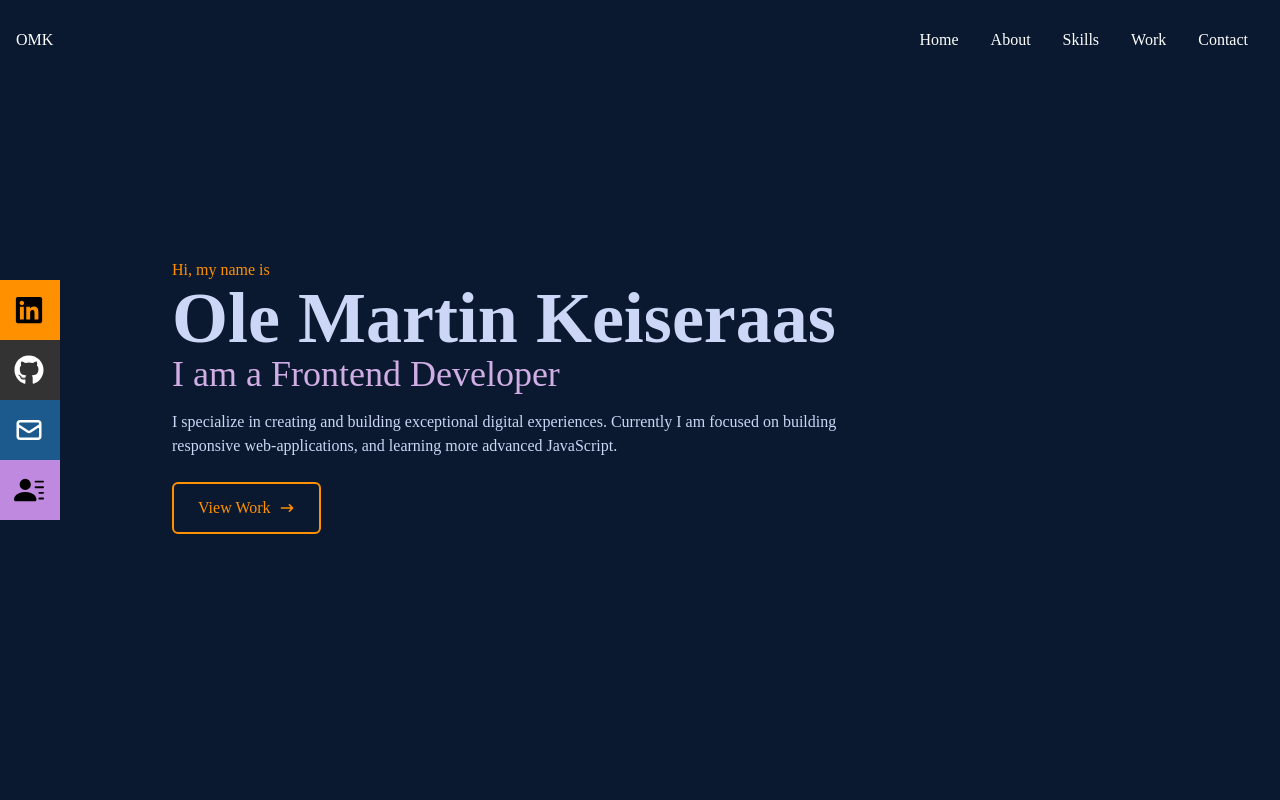
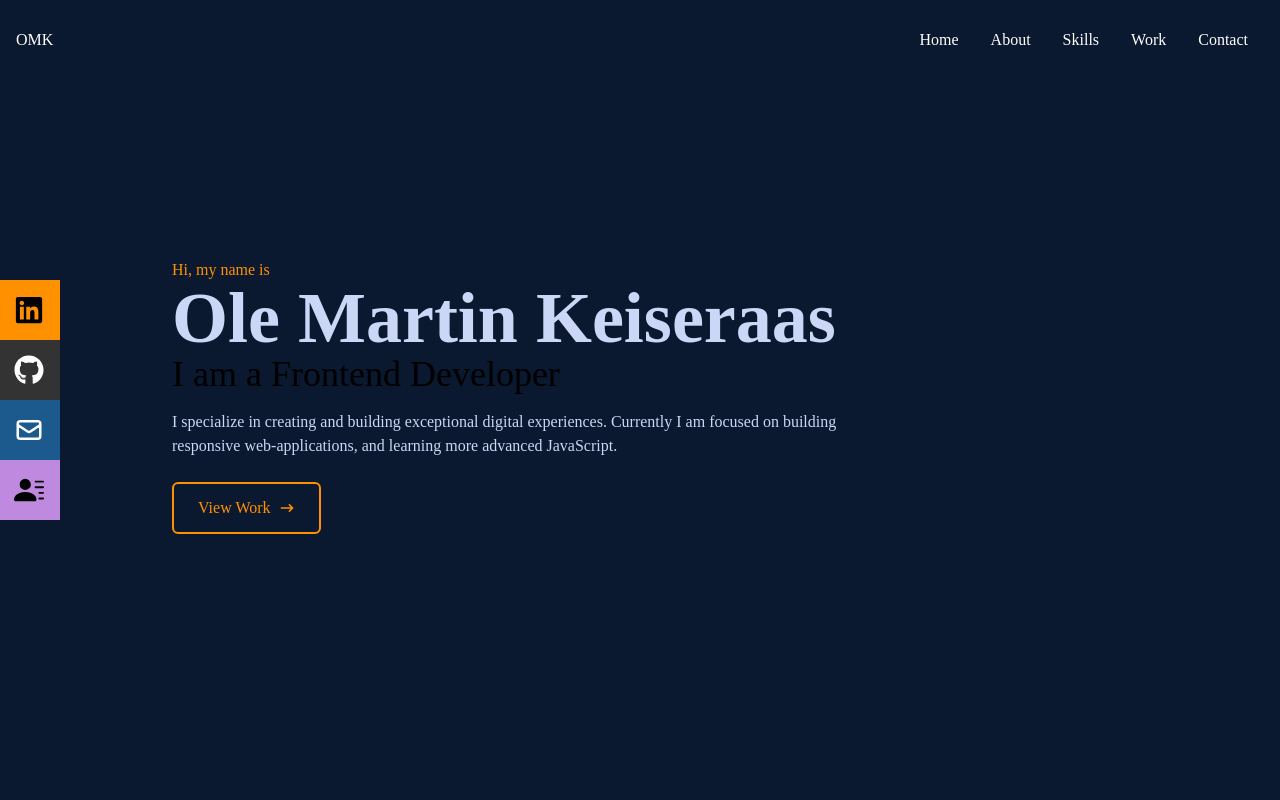
Before and after one commit to OleMartinKeis/OMK-Portfolio-2, a React (Vite) app: page / in a window 1280 px wide. Shown: the top 800 px of the page. Built offline with nearby package versions, Linux system fonts and the light colour scheme; a web font is replaced by a local one.

Commit message:
updated color

```diff
--- a/src/components/home/index.jsx
+++ b/src/components/home/index.jsx
@@ -9,7 +9,7 @@ function Home() {
         <h1 className="text-4xl sm:text-7xl font-bold text-[#ccd6f6]">
           Ole Martin Keiseraas
         </h1>
-        <h2 className="text-3xl sm:text-4xl text-[#d0ade4]">
+        <h2 className="text-3xl sm:text-4xl text-pink">
           I am a Frontend Developer
         </h2>
         <p className="text-[#ccd6f6] py-4 max-w-[700px]">
```
